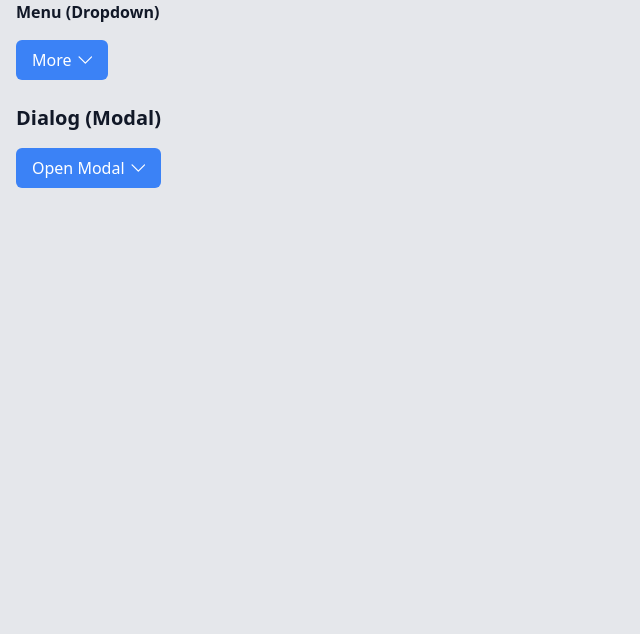
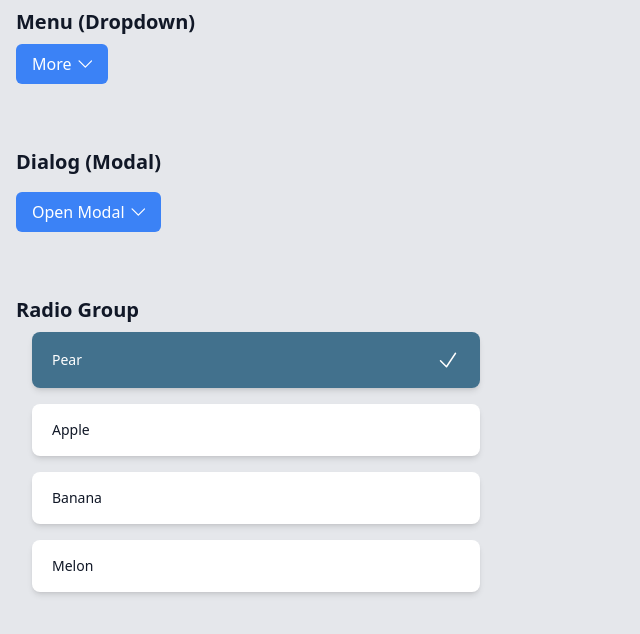
Before and after one commit to sarrailhadaptive/tailwindcss-components, a React (Vite) app: page / in a window 1280 px wide. Shown: the top 634 px of the page, without its empty margins (0-640 px from the left). Built offline with nearby package versions, Linux system fonts and the light colour scheme.

Commit message:
Radio Group

```diff
--- a/src/App.tsx
+++ b/src/App.tsx
@@ -1,17 +1,23 @@
 import MenuDropdown from "./components/MenuDropdown"
 import Modal from "./components/Modal"
+import RadioGroups from "./components/RadioGroup"
 
 function App() {
 
   return (
     <div className="min-h-screen bg-gray-200 text-gray-900">
       <div className="container mx-auto px-4">
-        <h2 className="font-bold">Menu (Dropdown)</h2>
-        <div className='mt-4'>
+        <h2 className="font-bold text-xl pt-2">Menu (Dropdown)</h2>
+        <div className='mt-2'>
           <MenuDropdown />
         </div>
-        <div className="mt-4">
+        <h2 className="font-bold text-xl pt-16">Dialog (Modal)</h2>
+        <div className="mt-2">
           <Modal />
+        </div>
+        <h2 className="font-bold text-xl pt-16">Radio Group</h2>
+        <div className="mt-2">
+          <RadioGroups />
         </div>
       </div >
     </div >
--- a/src/components/Modal.tsx
+++ b/src/components/Modal.tsx
@@ -15,7 +15,6 @@ export default function Modal() {
 
   return (
     <>
-      <h2 className="font-bold text-xl pt-2">Dialog (Modal)</h2>
       <div className="mt-4">
         <button onClick={openModal} className="flex items-center bg-blue-500 text-white rounded-md px-4 py-2">
           <span>Open Modal</span>
--- /dev/null
+++ b/src/components/RadioGroup.tsx
@@ -0,0 +1,87 @@
+import { RadioGroup } from "@headlessui/react"
+import { useState } from "react"
+
+interface Fruit {
+  name: string
+}
+
+
+const fruits: Fruit[] = [
+  {
+    name: 'Pear',
+  },
+  {
+    name: 'Apple',
+  },
+  {
+    name: 'Banana',
+  },
+  {
+    name: 'Melon'
+  }
+]
+
+
+export default function RadioGroups() {
+  const [selected, setSelected] = useState<Fruit | Fruit[]>(fruits[0])
+
+  return (
+    <>
+      <div className="w-full px-4">
+        <div className="max-w-md">
+          <RadioGroup value={selected} onChange={setSelected}>
+            <RadioGroup.Label className="sr-only">Server size</RadioGroup.Label>
+            <div className="space-y-4">
+              {fruits.map((fruit) => (
+                <RadioGroup.Option
+                  key={fruit.name}
+                  value={fruit}
+                  className={({ active, checked }) =>
+                    `${active
+                      ? 'ring-2 ring-white ring-opacity-60 ring-offset-2 ring-offset-sky-300'
+                      : ''
+                    }
+                  ${checked ? 'bg-sky-900 bg-opacity-75 text-white' : 'bg-white'
+                    }
+                    relative flex cursor-pointer rounded-lg px-5 py-4 shadow-md focus:outline-none`
+                  }
+                >
+                  {({ active, checked }) => (
+                    <>
+                      <div className="flex w-full items-center justify-between">
+                        <div className="flex items-center">
+                          <div className="text-sm">
+                            <RadioGroup.Label
+                              as="p"
+                              className={`font-medium  ${checked ? 'text-white' : 'text-gray-900'
+                                }`}
+                            >
+                              {fruit.name}
+                            </RadioGroup.Label>
+                            <RadioGroup.Description
+                              as="span"
+                              className={`inline ${checked ? 'text-sky-100' : 'text-gray-500'
+                                }`}
+                            >
+                            </RadioGroup.Description>
+                          </div>
+                        </div>
+                        {checked && (
+                          <div className="shrink-0 text-white">
+                            <svg xmlns="http://www.w3.org/2000/svg" fill="none" viewBox="0 0 24 24" stroke-width="1.5" stroke="currentColor" className="w-6 h-6">
+                              <path stroke-linecap="round" stroke-linejoin="round" d="M4.5 12.75l6 6 9-13.5" />
+                            </svg>
+                          </div>
+                        )}
+                      </div>
+                    </>
+                  )}
+                </RadioGroup.Option>
+              ))}
+            </div>
+          </RadioGroup>
+        </div>
+      </div>
+    </>
+  )
+}
```
